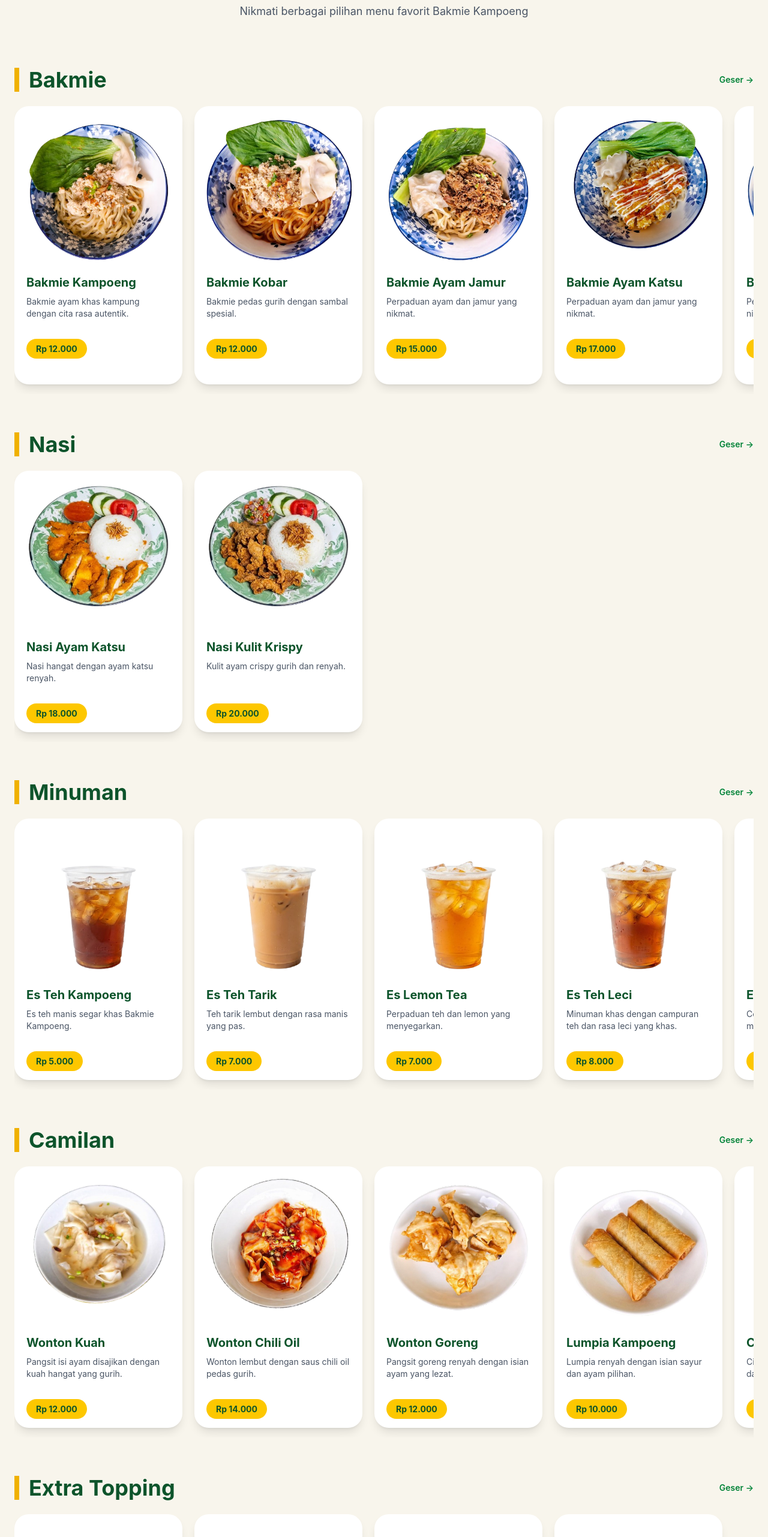
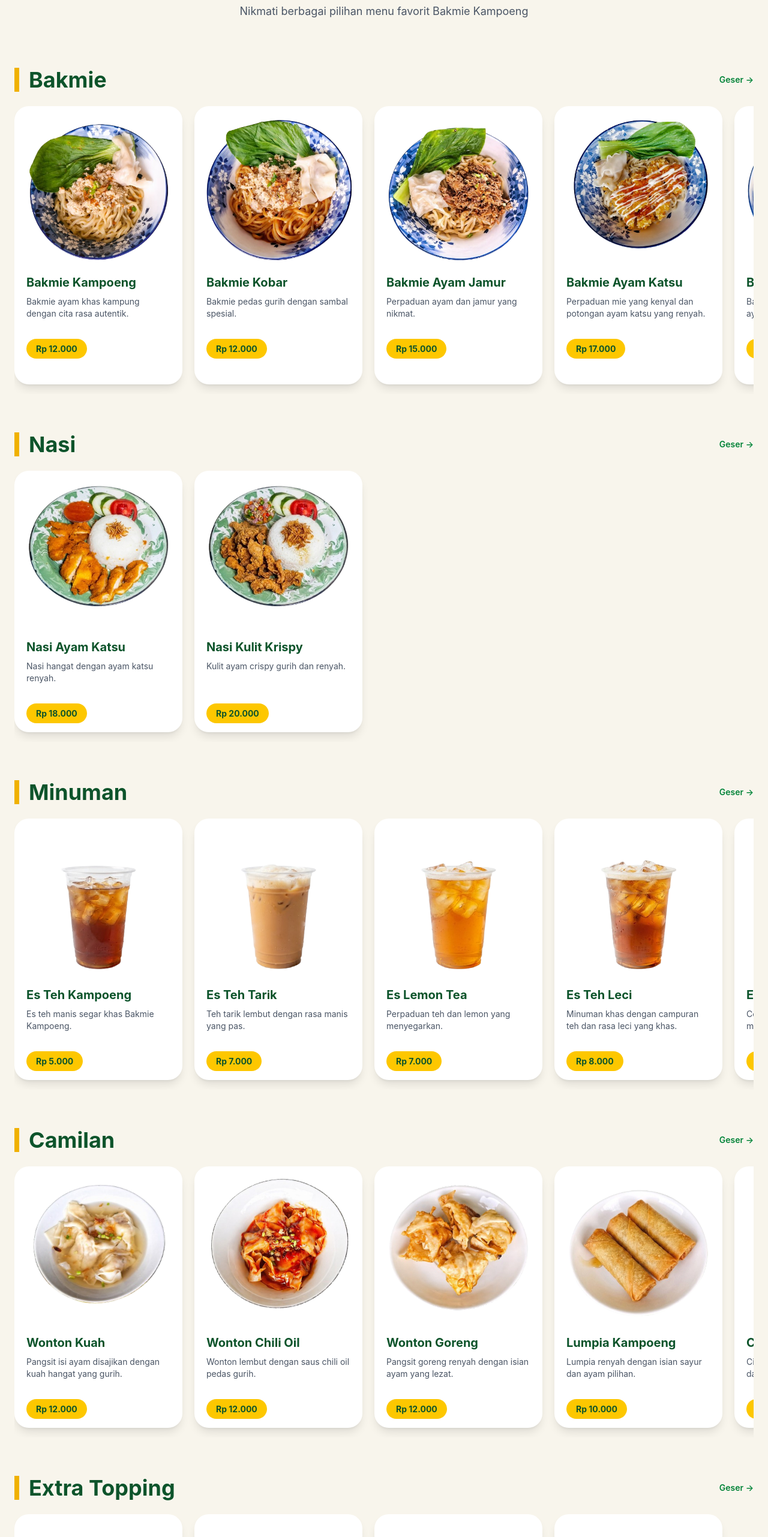
Before and after one commit to Andikaadi/bakmie, a Nuxt app: page /menu in a window 1280 px wide. Shown: the part 232-2795 px from the top of the page at 60% size. Built offline with nearby package versions, Linux system fonts and the light colour scheme.

Commit message:
Revisi tampilan menu

```diff
--- a/app/data/menu.ts
+++ b/app/data/menu.ts
@@ -26,28 +26,28 @@ export const menus = [
     nama: 'Bakmie Ayam Katsu',
     harga: 'Rp 17.000',
     gambar: '/images/bakmie_ayamkatsu.png',
-    deskripsi: 'Perpaduan ayam dan jamur yang nikmat.'
+    deskripsi: 'Perpaduan mie yang kenyal dan potongan ayam katsu yang renyah.'
   },
   {
     kategori: 'Bakmie',
     nama: 'Bakmie Ayam BBQ',
     harga: 'Rp 22.000',
     gambar: '/images/bakmie_ayambbq.png',
-    deskripsi: 'Perpaduan ayam dan jamur yang nikmat.'
+    deskripsi: 'Bakmie hangat dengan potongan ayam panggang dan saos teriyaki.'
   },
   {
     kategori: 'Bakmie',
     nama: 'Bakmie Ubur-Ubur',
     harga: 'Rp 25.000',
     gambar: '/images/bakmie_uburubur.png',
-    deskripsi: 'Perpaduan ayam dan jamur yang nikmat.'
+    deskripsi: 'Bakmie khas yang unik dengan toping ubur-ubur asli .'
   },
   {
     kategori: 'Bakmie',
     nama: 'Bakmie Kakap Saus Mangga',
     harga: 'Rp 22.000',
     gambar: '/images/bakmie_kakap.png',
-    deskripsi: 'Perpaduan ayam dan jamur yang nikmat.'
+    deskripsi: 'Bakmie dengan toping ikan kakap yang gurih dan saus mangga yang manis.'
   },
 
   // NASI
@@ -156,7 +156,7 @@ export const menus = [
 {
   kategori: 'Camilan',
   nama: 'Wonton Chili Oil',
-  harga: 'Rp 14.000',
+  harga: 'Rp 12.000',
   gambar: '/images/camilan/wonton_chili.png',
   deskripsi: 'Wonton lembut dengan saus chili oil pedas gurih.'
 },
@@ -184,14 +184,14 @@ export const menus = [
 {
   kategori: 'Camilan',
   nama: 'Otak-Otak Ikan',
-  harga: 'Rp 12.000',
+  harga: 'Rp 11.000',
   gambar: '/images/camilan/otak_otak.png',
   deskripsi: 'Otak-otak ikan bakar dengan aroma yang menggugah selera.'
 },
 {
   kategori: 'Camilan',
   nama: 'Pisang Roll Coklat',
-  harga: 'Rp 12.000',
+  harga: 'Rp 10.000',
   gambar: '/images/camilan/pisang.png',
   deskripsi: 'Pisang goreng crispy dengan topping coklat manis.'
 },
```
